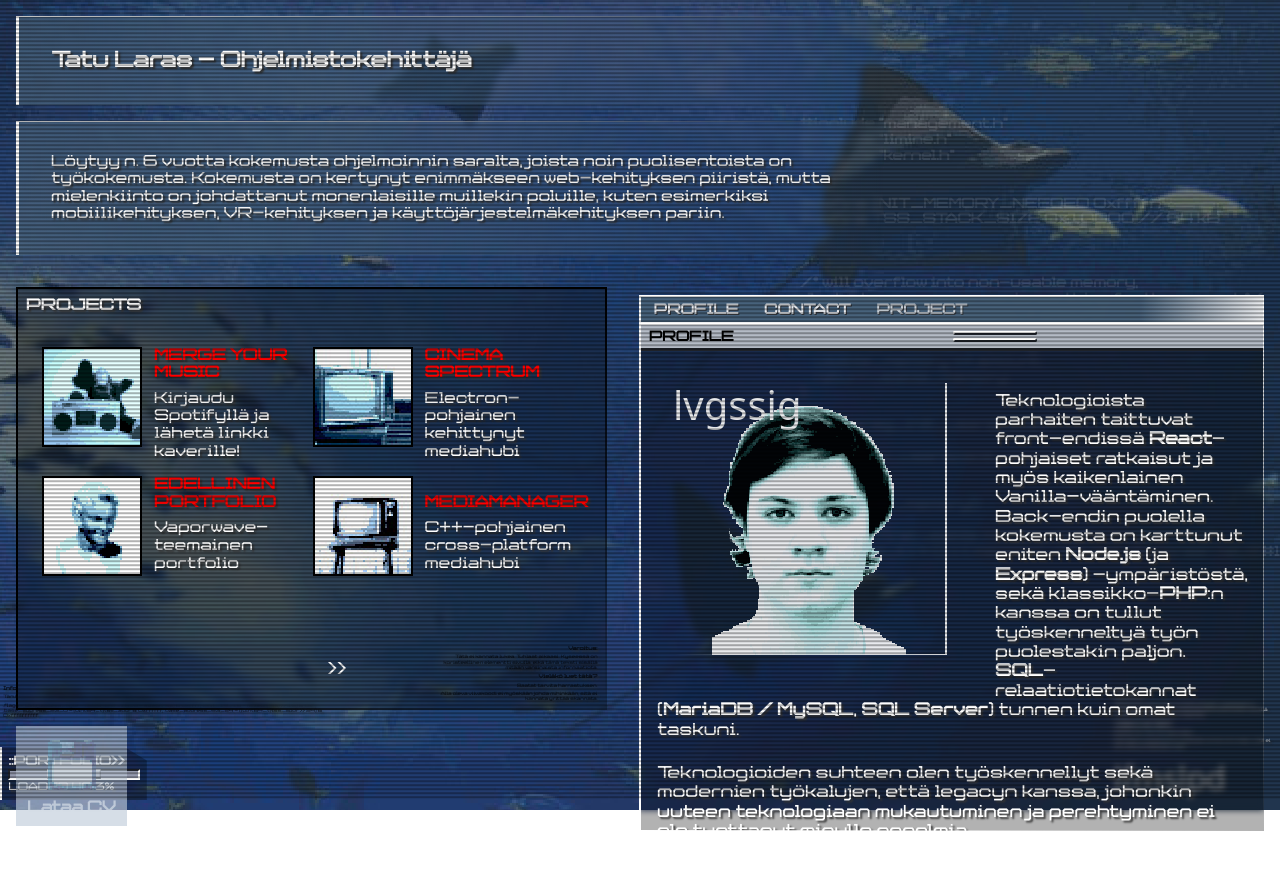
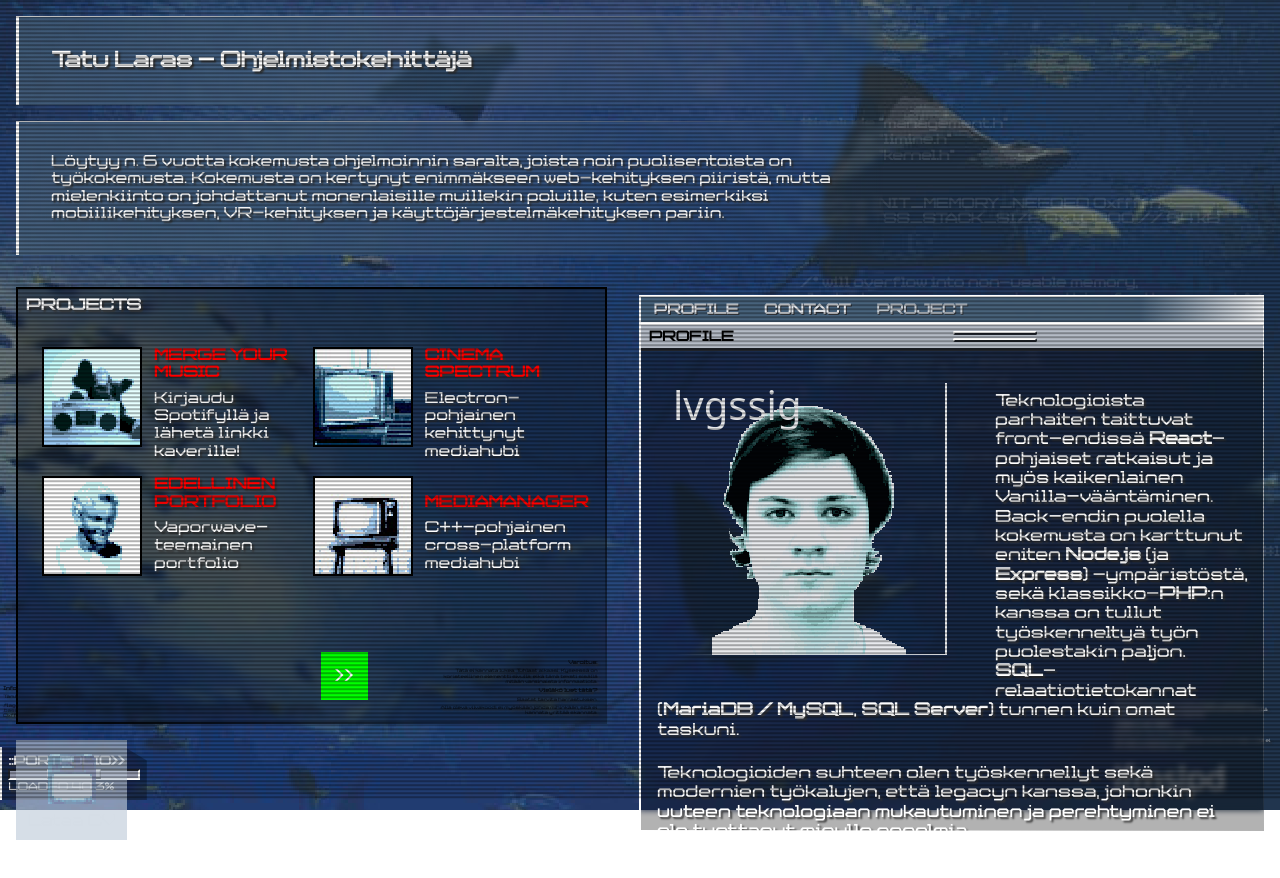
Before and after one commit to TatuLaras/portfolio-v2, a React (Vite) app: page / in a window 1280 px wide. Both pictures are taken after a click on the element "KIRJAUDU PORTAALIIN". Shown: the top 878 px of the page. Built offline with nearby package versions, Linux system fonts and the light colour scheme; a web font is replaced by a local one.

Commit message:
Not much

```diff
--- a/src/styles/_projects.scss
+++ b/src/styles/_projects.scss
@@ -91,13 +91,14 @@
 
         .project-nav-button {
             opacity: 0;
-            background: none;
+            // background: none;
+            background-color: lime;
             border: none;
             color: white;
             font-family: 'Rift';
             font-size: 1.1em;
             font-weight: 500;
-            padding: 0.4em;
+            padding: 0.8em;
             --hover-offset: 0.1em;
 
             &.prev {
```
Also changed, not shown: 1 other file (tests, documents, lock files or other folders).
